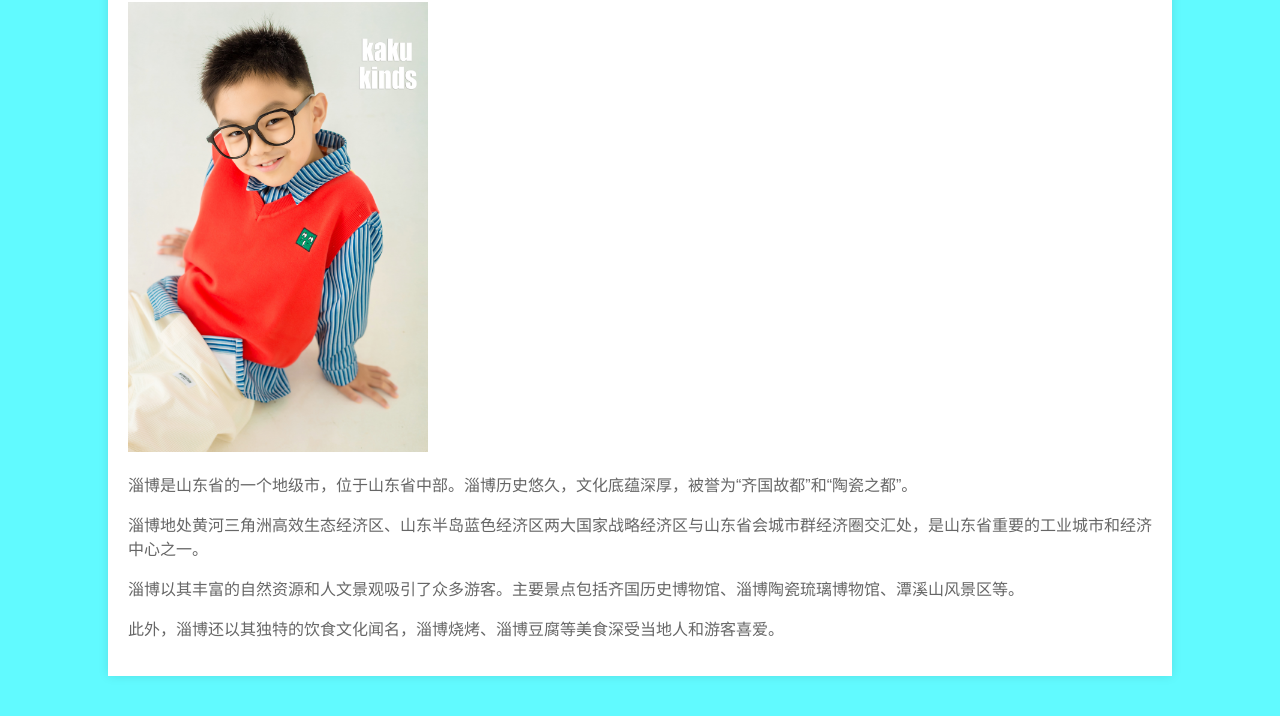
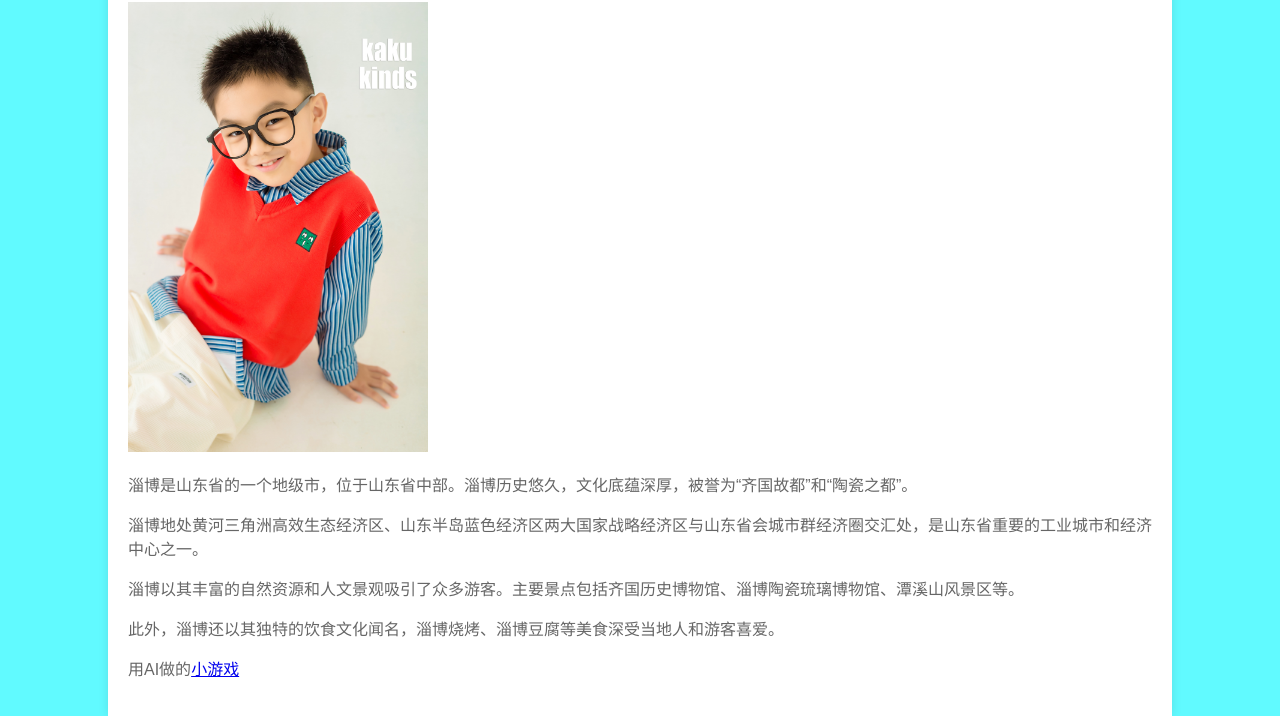
Before and after one commit to keyshow/web, a plain HTML site: page index.html in a window 1280 px wide. Shown: the part 107-823 px from the top of the page. Before the commit the page ends 800 px from the top, so only its background shows below. Drawn offline with Linux system fonts and the light colour scheme.

Commit message:
Update index.html

```diff
--- a/index.html
+++ b/index.html
@@ -45,6 +45,6 @@
         <p>淄博地处黄河三角洲高效生态经济区、山东半岛蓝色经济区两大国家战略经济区与山东省会城市群经济圈交汇处，是山东省重要的工业城市和经济中心之一。</p>
         <p>淄博以其丰富的自然资源和人文景观吸引了众多游客。主要景点包括齐国历史博物馆、淄博陶瓷琉璃博物馆、潭溪山风景区等。</p>
         <p>此外，淄博还以其独特的饮食文化闻名，淄博烧烤、淄博豆腐等美食深受当地人和游客喜爱。</p>
-    </div>
+        <p>用AI做的<a href="game.html">小游戏</p> </a>   </div>
 </body>
 </html>
```
